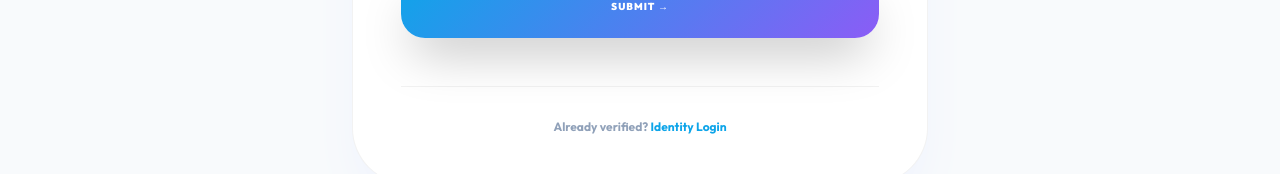
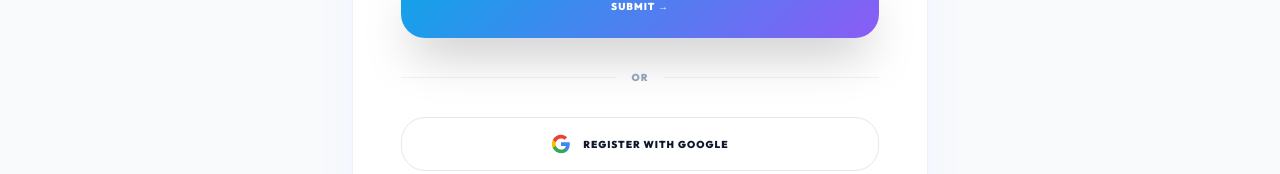
Before and after one commit to Harshraj-max-1/Journal-Management, a Next.js app: page /register in a window 1280 px wide. Shown: the part 778-952 px from the top of the page. Built offline with nearby package versions, Linux system fonts and the light colour scheme; no server answers.

Commit message:
googlr OAuth added on register page

```diff
--- a/app/(auth)/register/page.tsx
+++ b/app/(auth)/register/page.tsx
@@ -132,6 +132,26 @@
           </button>
         </form>
 
+        <div className="mt-8 flex items-center justify-center gap-4">
+          <div className="h-[1px] bg-[var(--card-border)] flex-1"></div>
+          <span className="text-[10px] font-black uppercase tracking-widest text-slate-400">OR</span>
+          <div className="h-[1px] bg-[var(--card-border)] flex-1"></div>
+        </div>
+
+        <button
+          type="button"
+          onClick={() => signIn("google", { callbackUrl: "/" })}
+          className="mt-8 btn-secondary w-full !rounded-[24px] flex items-center justify-center gap-3 py-4"
+        >
+          <svg className="w-5 h-5" viewBox="0 0 24 24" fill="currentColor">
+            <path d="M22.56 12.25c0-.78-.07-1.53-.2-2.25H12v4.26h5.92c-.26 1.37-1.04 2.53-2.21 3.31v2.77h3.57c2.08-1.92 3.28-4.74 3.28-8.09z" fill="#4285F4"/>
+            <path d="M12 23c2.97 0 5.46-.98 7.28-2.66l-3.57-2.77c-.98.66-2.23 1.06-3.71 1.06-2.86 0-5.29-1.93-6.16-4.53H2.18v2.84C3.99 20.53 7.7 23 12 23z" fill="#34A853"/>
+            <path d="M5.84 14.09c-.22-.66-.35-1.36-.35-2.09s.13-1.43.35-2.09V7.07H2.18C1.43 8.55 1 10.22 1 12s.43 3.45 1.18 4.93l2.85-2.22.81-.62z" fill="#FBBC05"/>
+            <path d="M12 5.38c1.62 0 3.06.56 4.21 1.64l3.15-3.15C17.45 2.09 14.97 1 12 1 7.7 1 3.99 3.47 2.18 7.07l3.66 2.84c.87-2.6 3.3-4.53 6.16-4.53z" fill="#EA4335"/>
+          </svg>
+          Register with Google
+        </button>
+
         <footer className="mt-12 pt-8 border-t border-[var(--card-border)] text-center transition-colors duration-300">
           <p className="text-xs font-bold text-slate-400">
             Already verified? <Link href="/login" className="text-[var(--primary)] hover:underline underline-offset-4">Identity Login</Link>
```
